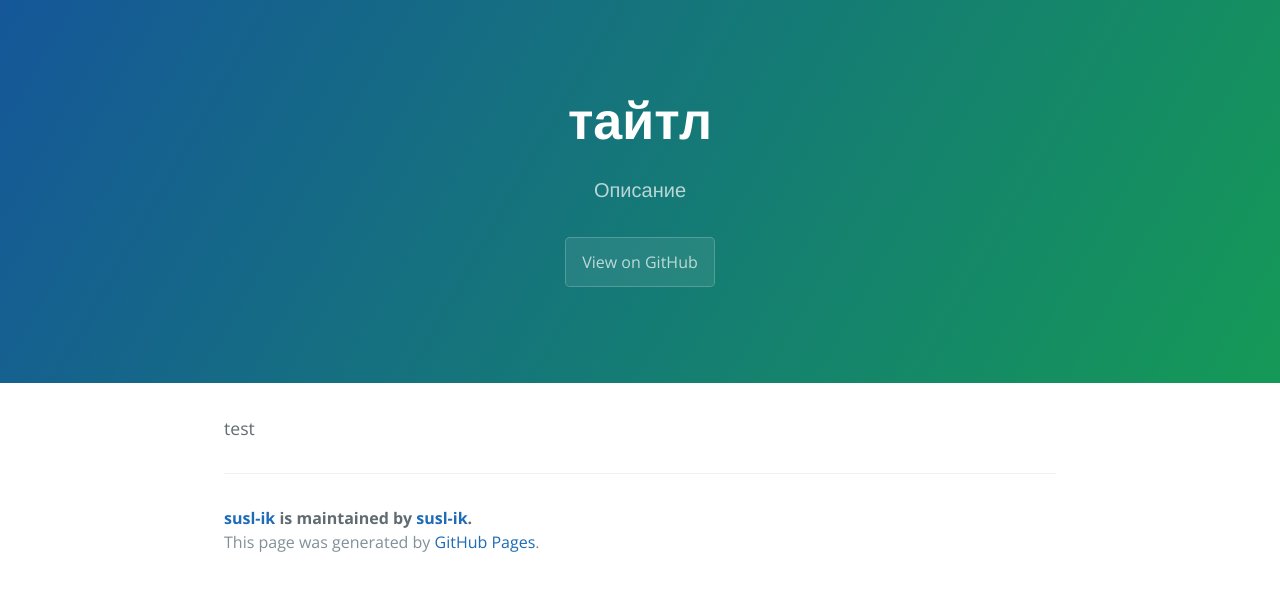
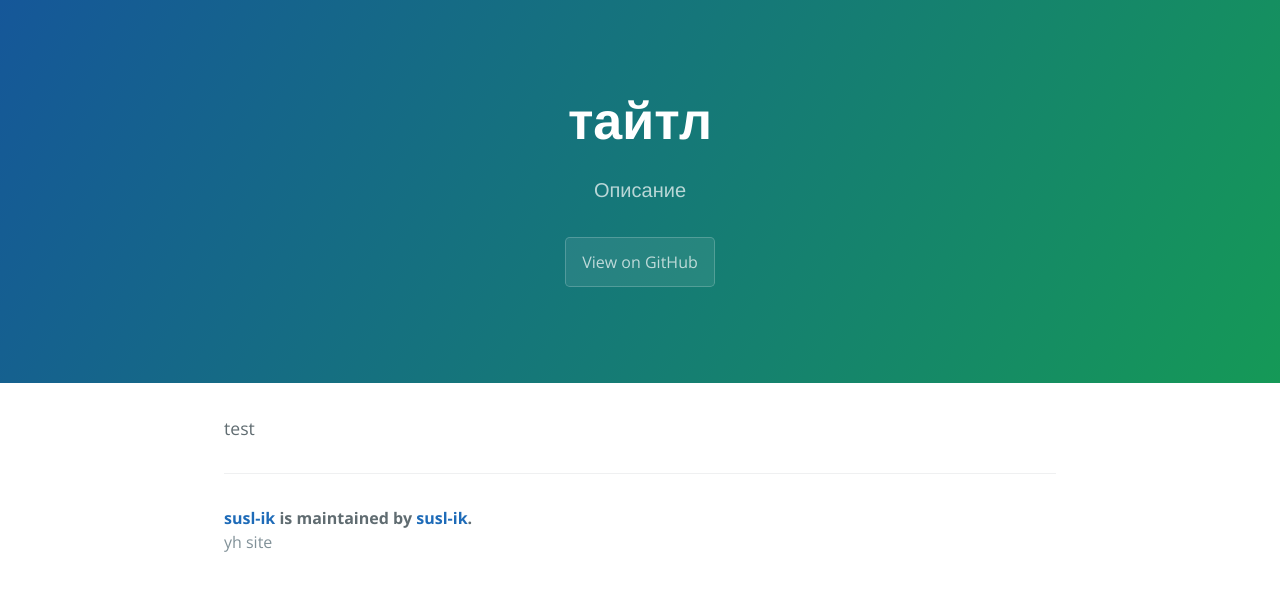
Before and after one commit to susl-ik/susl-ik, a Jekyll site: the page built from index.md, in a window 1280 px wide. Shown: the top 591 px of the page. Built offline with Jekyll 4.4.1, drawn with Linux system fonts in a browser that asks for light colours; our own code applies the rules of GitHub Pages for plain Markdown files.

Commit message:
Update default.html

```diff
--- a/_layouts/default.html
+++ b/_layouts/default.html
@@ -29,7 +29,7 @@
         {% if site.github.is_project_page %}
           <span class="site-footer-owner"><a href="{{ site.github.repository_url }}">{{ site.github.repository_name }}</a> is maintained by <a href="{{ site.github.owner_url }}">{{ site.github.owner_name }}</a>.</span>
         {% endif %}
-        <span class="site-footer-credits">This page was generated by <a href="https://pages.github.com">GitHub Pages</a>.</span>
+        <span class="site-footer-credits">yh site</span>
       </footer>
     </section>
 
```
